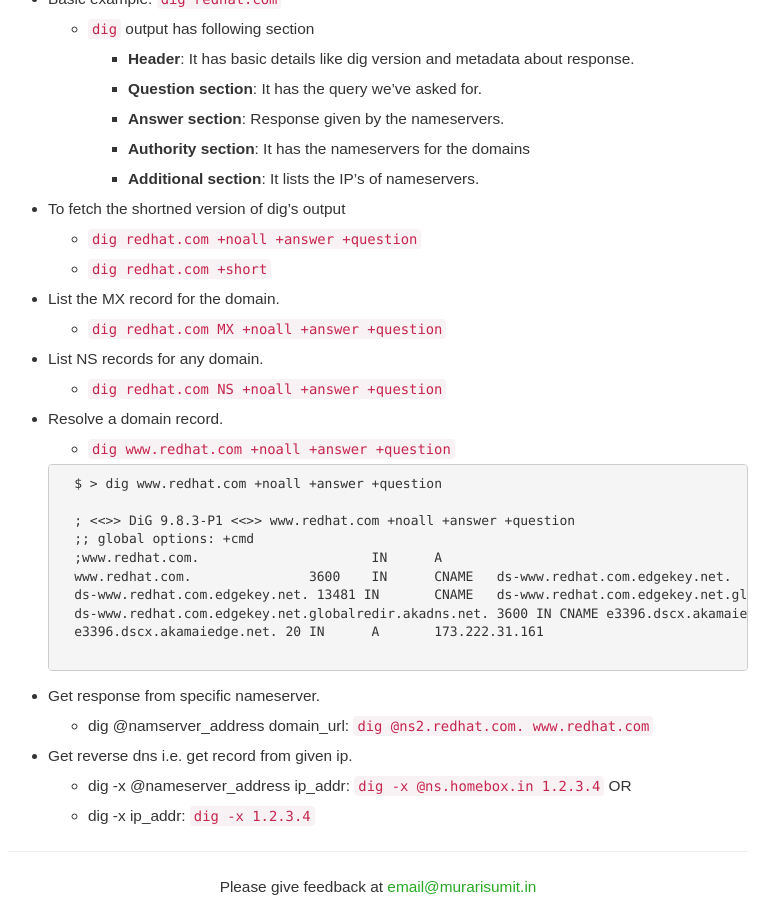
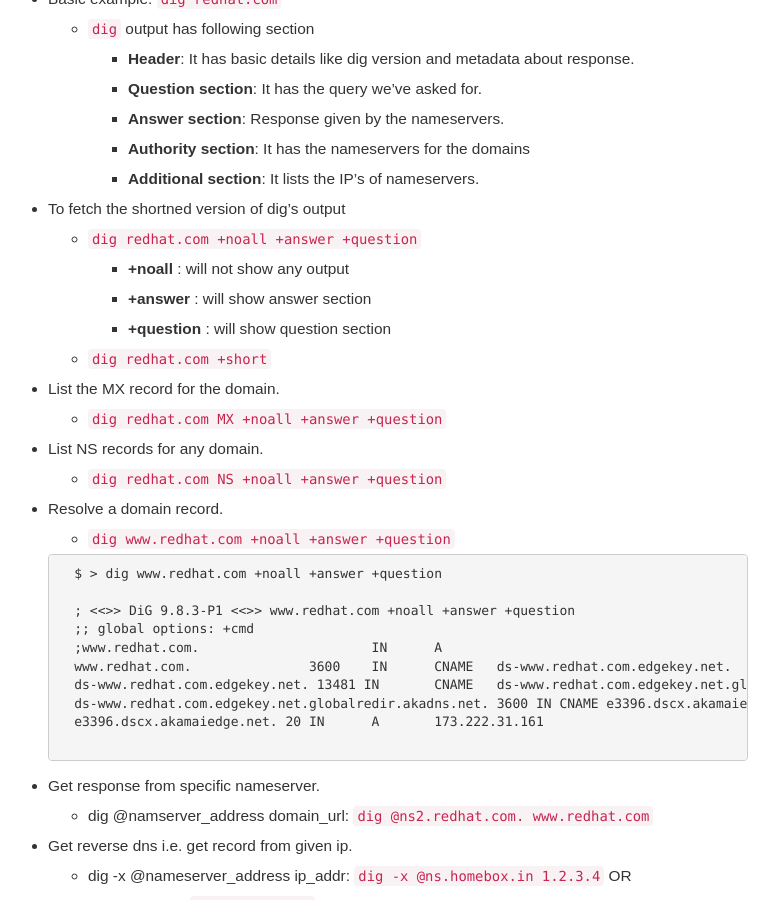
Before and after one commit to murarisumit/murarisumit.github.io, a Jekyll site: the page built from _posts/2017-10-16-dig-command-examples.md, in a window 1280 px wide and 900 px high, scrolled down 304 px. Shown: the whole window, without its empty margins (262-1041 px from the left). Built offline with Jekyll 4.4.1, drawn with Linux system fonts in a browser that asks for light colours; some web fonts are replaced.

Commit message:
dig posts tweaks

```diff
--- a/_posts/2017-10-16-dig-command-examples.md
+++ b/_posts/2017-10-16-dig-command-examples.md
@@ -21,6 +21,9 @@
 
 * To fetch the shortned version of dig's output
     * `dig redhat.com +noall +answer +question`
+        * **+noall** : will not show any output
+        * **+answer** :  will show answer section
+        * **+question** : will show question section
     * `dig redhat.com +short`
 
 * List the MX record for the domain.
```
